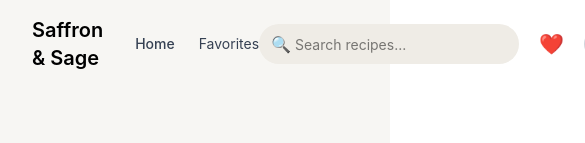
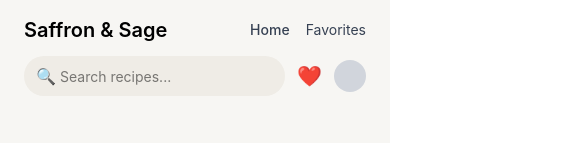
Before and after one commit to patricenyuyseni/Recipe-Explorer, a React (Vite) app: page / in a window 390 px wide. Shown: the top 143 px of the page, 585 px wide, since content can reach past the window. Built offline with nearby package versions, Linux system fonts and the light colour scheme; no server answers.

Commit message:
mobile responsiveness

```diff
--- a/src/components/navbar.tsx
+++ b/src/components/navbar.tsx
@@ -5,26 +5,23 @@ interface Props {
 
 export default function Navbar({ search, setSearch }: Props) {
   return (
-    <nav className="flex items-center justify-between px-8 py-4 bg-[#f7f6f3]">
+    <nav className="flex flex-col md:flex-row items-center justify-between px-6 md:px-8 py-4 bg-[#f7f6f3] gap-3 md:gap-0">
 
-
-      <div className="flex items-center gap-8">
+      {/* LEFT: Logo + Links */}
+      <div className="flex items-center gap-6 w-full md:w-auto justify-between md:justify-start">
         <h1 className="text-xl font-semibold">Saffron & Sage</h1>
 
-        <div className="flex gap-6 text-sm text-gray-700">
+        <div className="flex gap-4 text-sm text-gray-700">
           <a href="#" className="font-medium hover:text-black">Home</a>
           <a href="#" className="hover:text-black">Favorites</a>
         </div>
       </div>
 
-
-      <div className="flex items-center gap-5">
-
-
-        <div className="relative w-[260px]">
-          <span className="absolute left-3 top-1/2 -translate-y-1/2 text-gray-400">
-            🔍
-          </span>
+      {/* RIGHT: Search + Heart + Avatar */}
+      <div className="flex items-center gap-3 w-full md:w-auto justify-between md:justify-end">
+        {/* Search Input */}
+        <div className="relative flex-1 md:flex-none">
+          <span className="absolute left-3 top-1/2 -translate-y-1/2 text-gray-400">🔍</span>
           <input
             type="text"
             placeholder="Search recipes..."
@@ -42,10 +39,10 @@ export default function Navbar({ search, setSearch }: Props) {
           />
         </div>
 
-
+        {/* Heart Icon */}
         <span className="text-xl cursor-pointer">❤️</span>
 
-
+        {/* Avatar */}
         <div className="w-8 h-8 rounded-full bg-gray-300" />
       </div>
     </nav>
```
